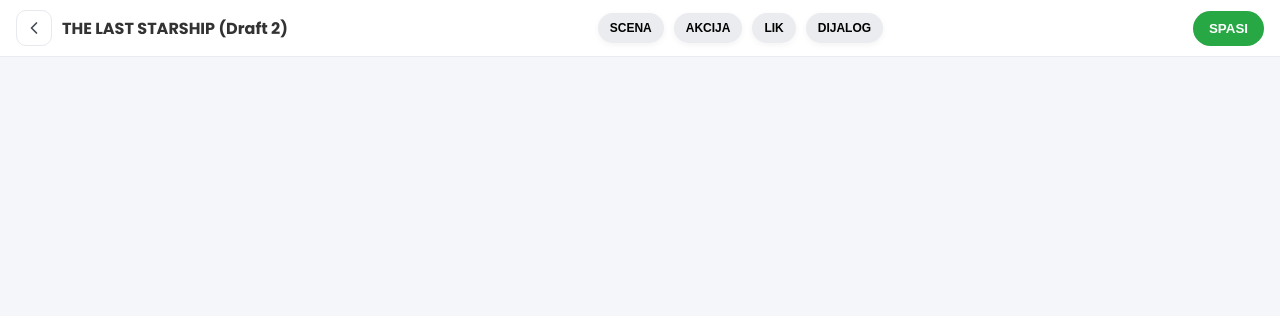
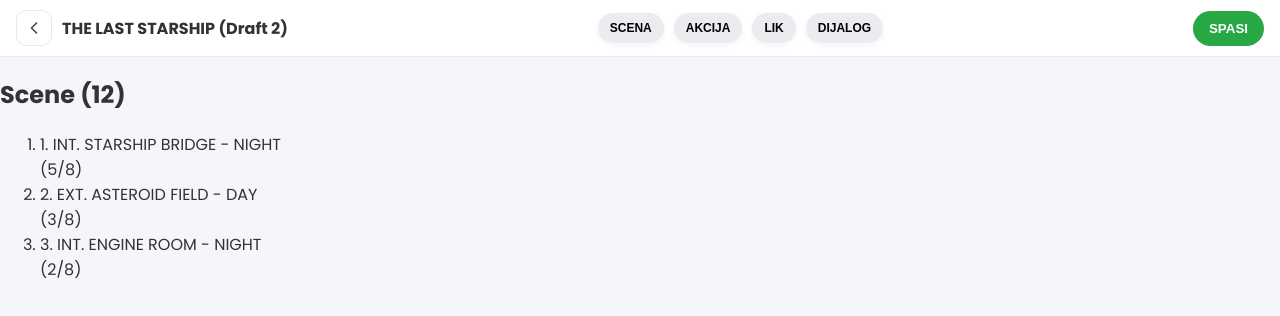
Before and after one commit to rMujcinovic/ScenarijPro-app, a plain HTML site: page html/writing.html in a window 1280 px wide. Drawn offline with Linux system fonts and the light colour scheme; files that its build step writes are made by us from their sources.

Commit message:
scene: dodaj sidebar sa listom scena (Spirala 1 - Zadatak 2)

```diff
--- a/html/writing.html
+++ b/html/writing.html
@@ -1,26 +1,38 @@
 <!DOCTYPE html>
 <html lang="bs">
   <head>
-    <meta charset="utf-8">
-    <meta name="viewport" content="width=device-width, initial-scale=1">
+    <meta charset="utf-8" />
+    <meta name="viewport" content="width=device-width, initial-scale=1" />
     <title>ScenarijPro — Pisanje</title>
 
-    <link rel="preconnect" href="https://fonts.googleapis.com">
-    <link rel="preconnect" href="https://fonts.gstatic.com" crossorigin>
+    <link rel="preconnect" href="https://fonts.googleapis.com" />
+    <link rel="preconnect" href="https://fonts.gstatic.com" crossorigin />
     <link
       href="https://fonts.googleapis.com/css2?family=Inter:wght@400;600;700&family=Poppins:wght@400;600;700&family=Courier+Prime:wght@400;700&display=swap"
       rel="stylesheet"
-    >
+    />
 
-    <link rel="stylesheet" href="writing.css">
+    <link rel="stylesheet" href="writing.css" />
   </head>
 
   <body>
     <header class="topbar">
       <div class="left">
         <button class="icon-btn" aria-label="Nazad">
-                <svg width="20" height ="20" viewBox="0 0 24 24" fill="none" aria-hidden="true">
-                    <path d="M15 18l-6-6 6-6" stroke="currentColor" stroke-width="2" stroke-linecap="round" stroke-linejoin="round"></path>
+          <svg
+            width="20"
+            height="20"
+            viewBox="0 0 24 24"
+            fill="none"
+            aria-hidden="true"
+          >
+            <path
+              d="M15 18l-6-6 6-6"
+              stroke="currentColor"
+              stroke-width="2"
+              stroke-linecap="round"
+              stroke-linejoin="round"
+            ></path>
           </svg>
         </button>
         <h1 class="project-title">THE LAST STARSHIP (Draft 2)</h1>
@@ -38,7 +50,36 @@
     </header>
 
     <div class="layout">
-      <aside class="scenes"></aside>
+      <aside class="scenes">
+        <div class="scenes-header">
+          <h2>Scene <span class="count">(12)</span></h2>
+        </div>
+
+        <ol class="scene-list">
+          <li class="scene-item active">
+            <div class="scene-main">
+              <span class="scene-num">1.</span>
+              <span class="scene-title">INT. STARSHIP BRIDGE - NIGHT</span>
+            </div>
+            <div class="scene-pages">(5/8)</div>
+          </li>
+          <li class="scene-item">
+            <div class="scene-main">
+              <span class="scene-num">2.</span>
+              <span class="scene-title">EXT. ASTEROID FIELD - DAY</span>
+            </div>
+            <div class="scene-pages">(3/8)</div>
+          </li>
+          <li class="scene-item">
+            <div class="scene-main">
+              <span class="scene-num">3.</span>
+              <span class="scene-title">INT. ENGINE ROOM - NIGHT</span>
+            </div>
+            <div class="scene-pages">(2/8)</div>
+          </li>
+        </ol>
+      </aside>
+
       <main class="editor-wrap"></main>
     </div>
   </body>
```
Lines whose indentation alone changed are shown as unchanged.
